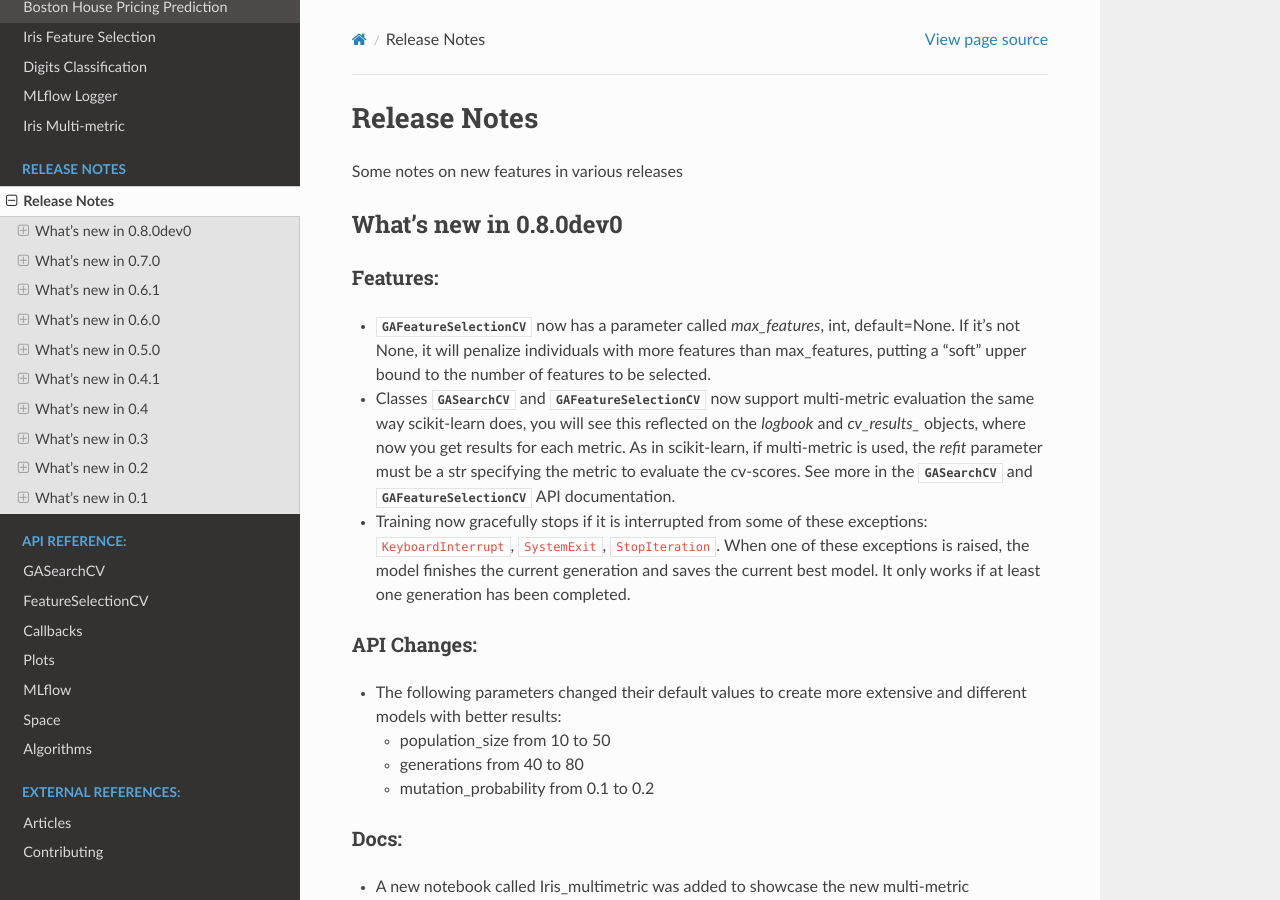
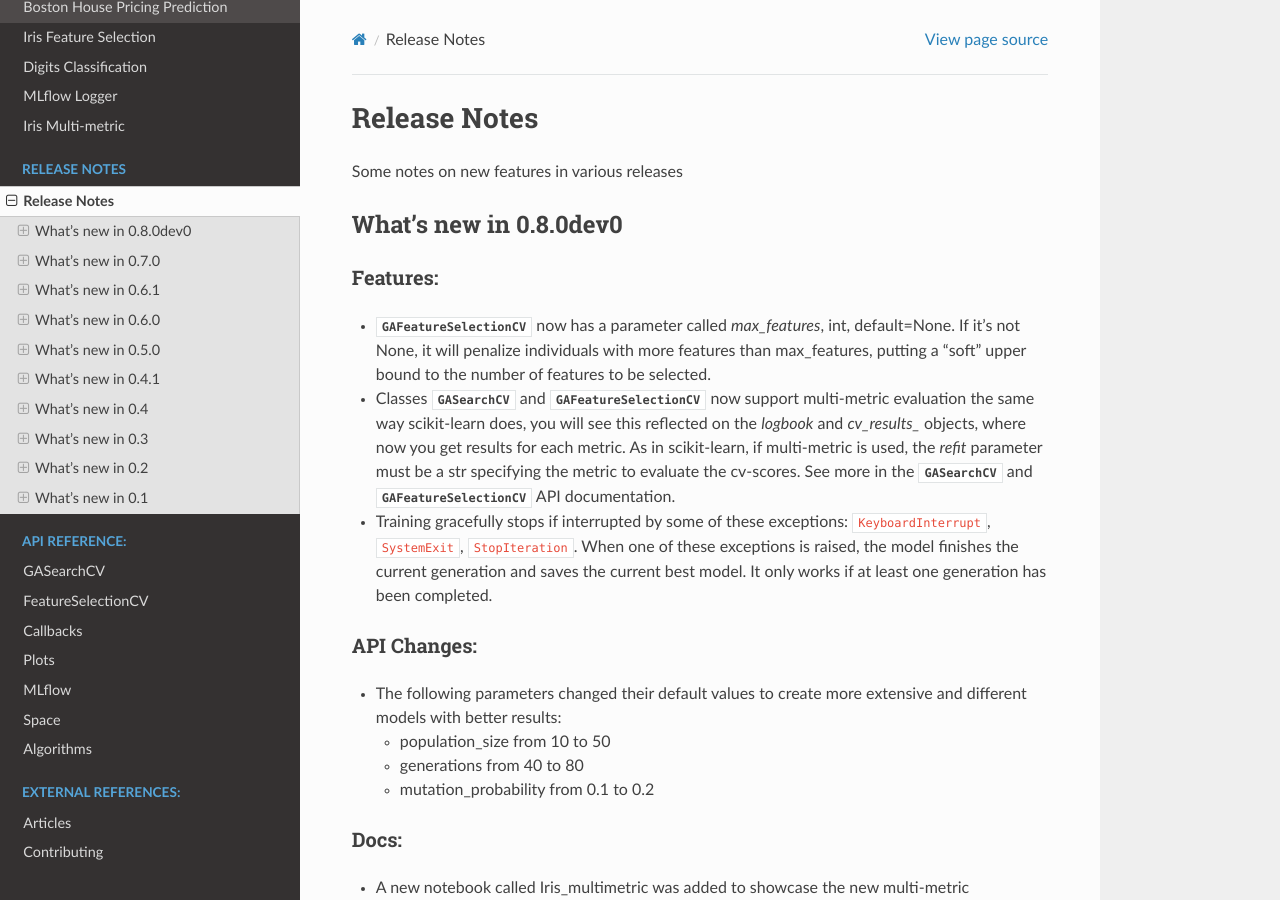
Before and after one commit to rodrigo-arenas/Sklearn-genetic-opt, a Sphinx documentation site: the page built from docs/release_notes.rst, in a window 1280 px wide and 900 px high. Built offline with Sphinx 7.4.7 and the Read the Docs theme 2.0.0, drawn with Linux system fonts in a browser that asks for light colours.

Commit message:
graceful stop docs

```diff
--- a/docs/release_notes.rst
+++ b/docs/release_notes.rst
@@ -20,7 +20,7 @@ Features:
   As in scikit-learn, if multi-metric is used, the `refit` parameter must be a str specifying the metric to evaluate the cv-scores.
   See more in the :class:`~sklearn_genetic.GASearchCV` and :class:`~sklearn_genetic.GAFeatureSelectionCV` API documentation.
 
-* Training now gracefully stops if it is interrupted from some of these exceptions:
+* Training gracefully stops if interrupted by some of these exceptions:
   ``KeyboardInterrupt``, ``SystemExit``, ``StopIteration``.
   When one of these exceptions is raised, the model finishes the current generation and saves the current
   best model. It only works if at least one generation has been completed.
```
Also changed, not shown: 1 other file.
